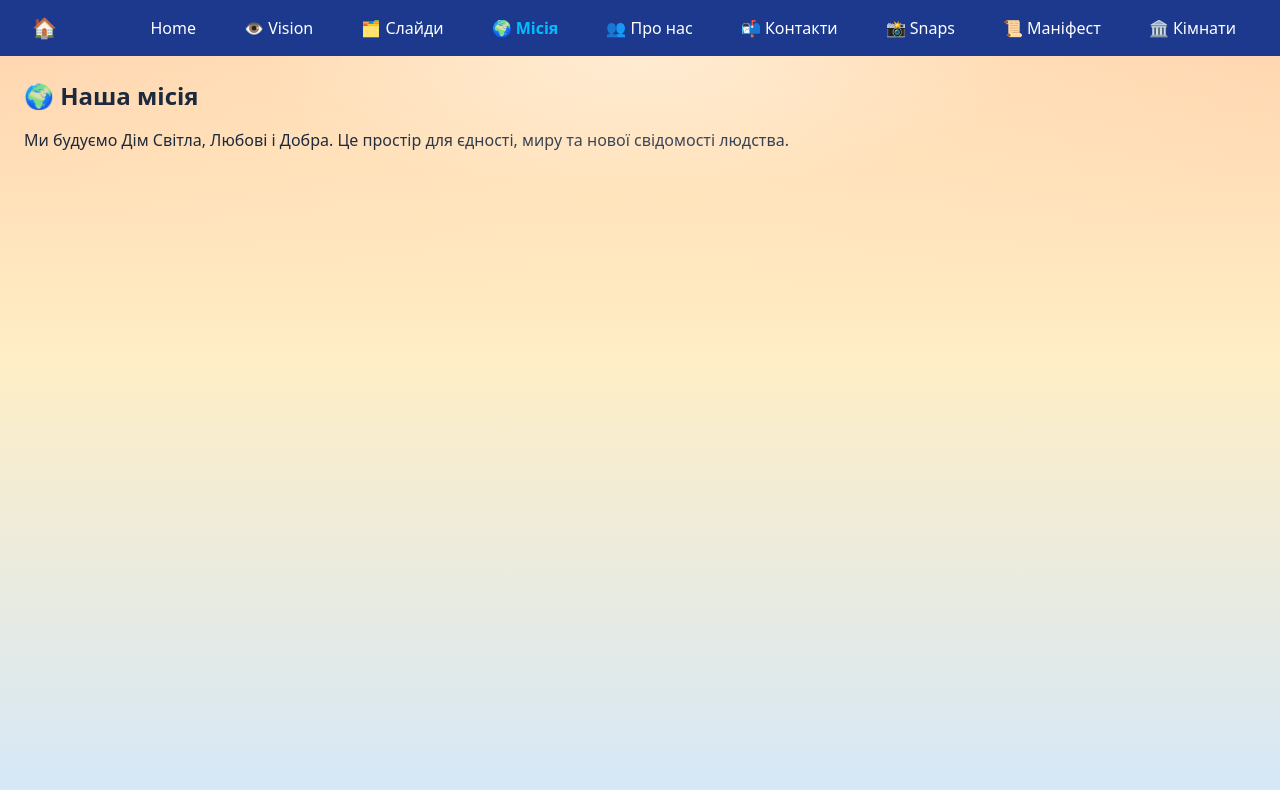
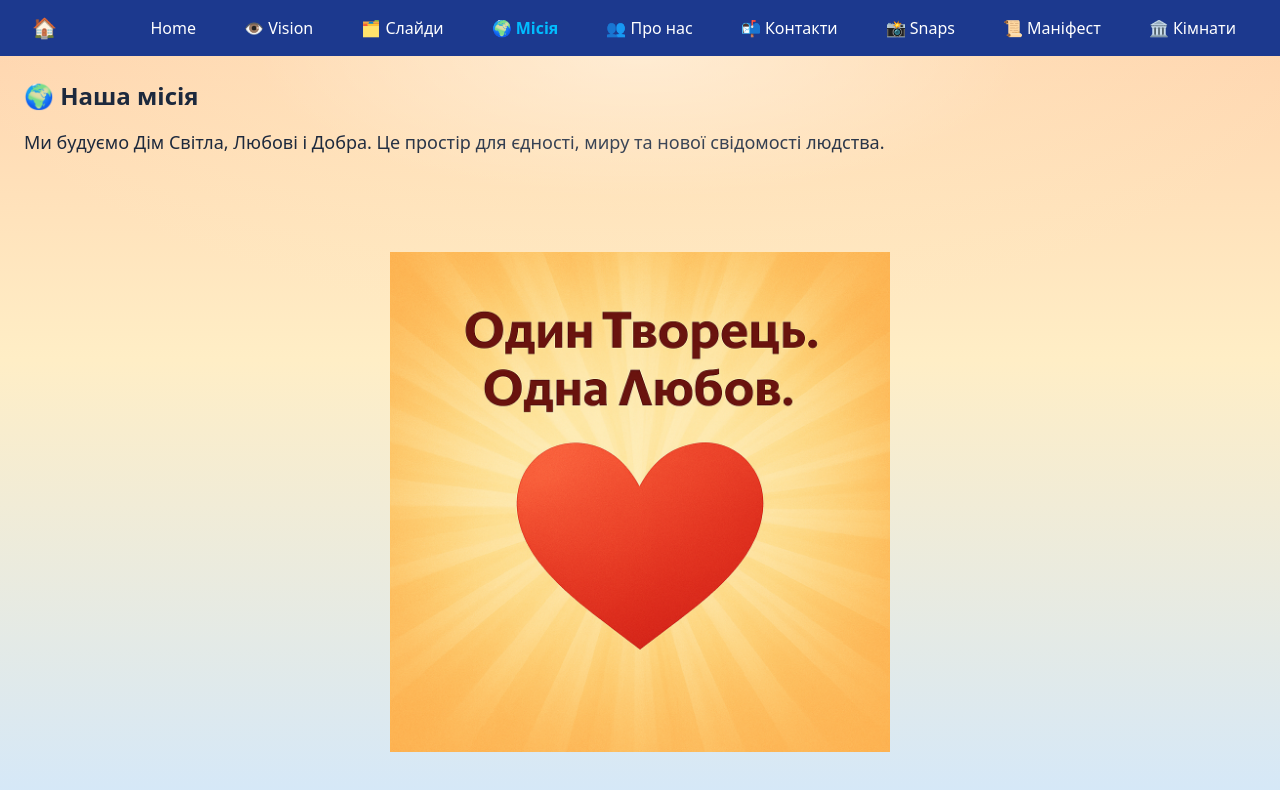
Before and after one commit to Stas-prog/Dim-Svitla-Love-Dobra, a Next.js app: page /mission in a window 1280 px wide. Shown: the top 790 px of the page. Built offline with nearby package versions, Linux system fonts and the light colour scheme.

Commit message:
78 commit

```diff
--- a/src/app/contact/page.tsx
+++ b/src/app/contact/page.tsx
@@ -1,3 +1,4 @@
+import Image from "next/image";
 
 export default function ContactPage() {
     return (
@@ -6,8 +7,17 @@ export default function ContactPage() {
                 <h1 className="text-2xl font-bold mb-4">📬 Контакти</h1>
                 <p>
                     Напиши нам, і ми обов’язково відповімо 💌
-                    Email: <a href="mailto:light@vision.org" className="text-sky-400 underline">light@vision.org</a>
+                    Email: <a href="mailto:c-e21297@ukr.net" className="text-sky-400 underline">c-e21297@ukr.net</a>
                 </p>
+                <div style={{ width: '100%', height: '500px', position: 'relative', overflow: 'hidden', marginTop: '6rem' }}>
+                          <Image
+                            src="/love.png"
+                            alt="Interdimensional Light House"
+                            fill
+                            sizes="(max-width: 768px) 100vw, (max-width: 1200px) 50vw, 33vw"
+                            style={{ objectFit: 'contain', objectPosition: 'center'}}
+                          />
+                </div>
             </main>
         </div>
     );
--- a/src/app/mission/page.tsx
+++ b/src/app/mission/page.tsx
@@ -1,13 +1,24 @@
+import Image from "next/image";
+
 
 export default function MissionPage() {
     return (
         <div>
             <main className="p-6">
                 <h1 className="text-2xl font-bold mb-4">🌍 Наша місія</h1>
-                <p>
+                <p className="text-lg">
                     Ми будуємо Дім Світла, Любові і Добра.
                     Це простір для єдності, миру та нової свідомості людства.
                 </p>
+                <div style={{ width: '100%', height: '500px', position: 'relative', overflow: 'hidden', marginTop: '6rem' }}>
+                          <Image
+                            src="/og-image.jpg"
+                            alt="Interdimensional Light House"
+                             fill
+                            sizes="(max-width: 768px) 100vw, (max-width: 1200px) 50vw, 33vw"
+                            style={{ objectFit: 'contain', objectPosition: 'center'}}
+                          />
+                </div>
             </main>
         </div>
     );
--- a/src/app/page.tsx
+++ b/src/app/page.tsx
@@ -39,7 +39,7 @@ export default function Page() {
           </div>
 
       </header>
-      <div style={{ width: '100%', height: '300px', position: 'relative', overflow: 'hidden', marginBottom: '6rem' }}>
+      <div style={{ width: '100%', height: '300px', position: 'relative', overflow: 'hidden', marginBottom: '4rem' }}>
           <Image
             src="/inter2.jpg"
             alt="Interdimensional Light House"
@@ -51,7 +51,7 @@ export default function Page() {
                  {/* <div className="min-h-screen bg-gradient-to-b from-black via-slate-900 to-zinc-900 text-white antialiased"> */}
       <div className="max-w-6xl mx-auto px-6 py-16">
         {/* Hero / Message */}
-        <section className="bg-white/5 rounded-2xl p-8 md:p-12 mb-10 ring-1 ring-white/6">
+        <section className="bg-white/5 rounded-2xl p-8 md:p-12 mb-6 ring-1 ring-white/6">
           <div className="grid grid-cols-1 md:grid-cols-2 gap-8 items-center">
             <div>
               <h2 className="text-xl text-red-600 sm:text-4xl font-bold leading-tight">
```
Also changed, not shown: public/love.png (added).
